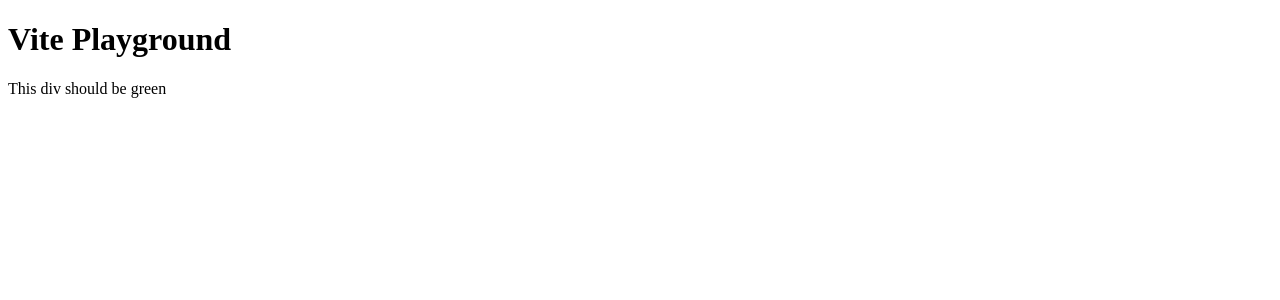
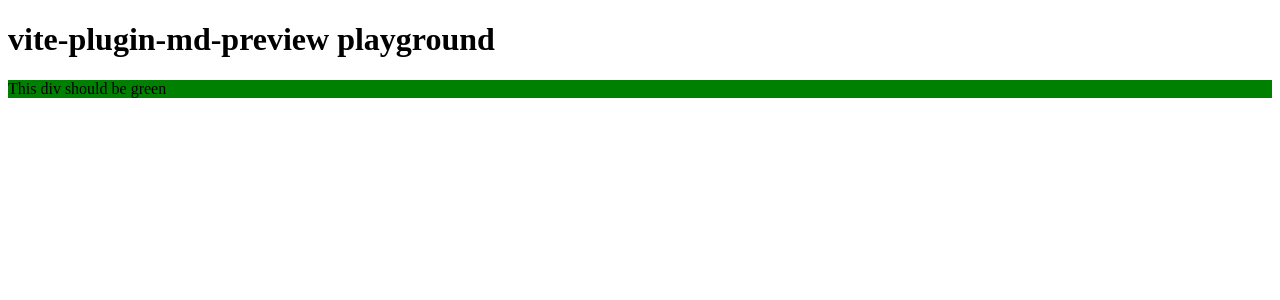
Before and after one commit to jaskang/vite-plugin-markdown-preview, a Vue app: page / in a window 1280 px wide. Shown: the top 300 px of the page. Built offline with nearby package versions, Linux system fonts and the light colour scheme.

Commit message:
docs: 文档更新

```diff
--- a/playground/App.vue
+++ b/playground/App.vue
@@ -2,9 +2,13 @@
 import Doc from './components/button.docs.md'
 </script>
 <template>
-  <h1>Vite Playground</h1>
+  <h1>vite-plugin-md-preview playground</h1>
   <div class="d-row">This div should be green</div>
   <Doc></Doc>
 </template>
 
-<style></style>
+<style>
+.d-row {
+  background-color: green;
+}
+</style>
```
Also changed, not shown: 1 other file (tests, documents, lock files or other folders).
